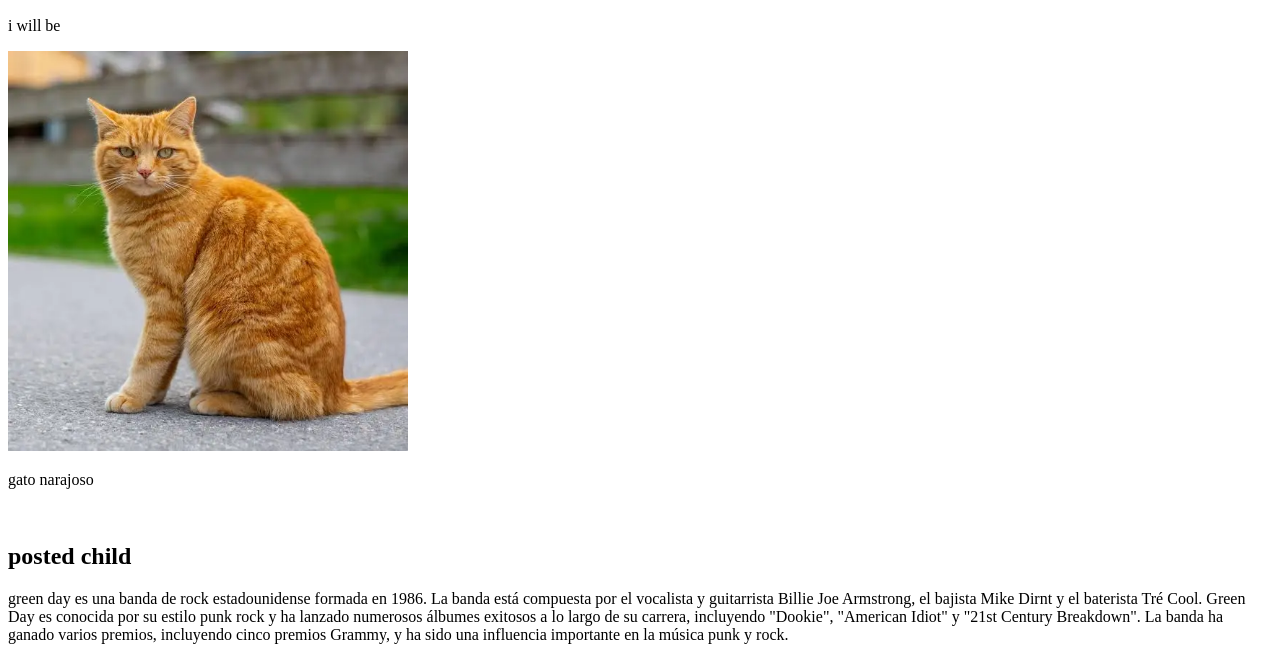
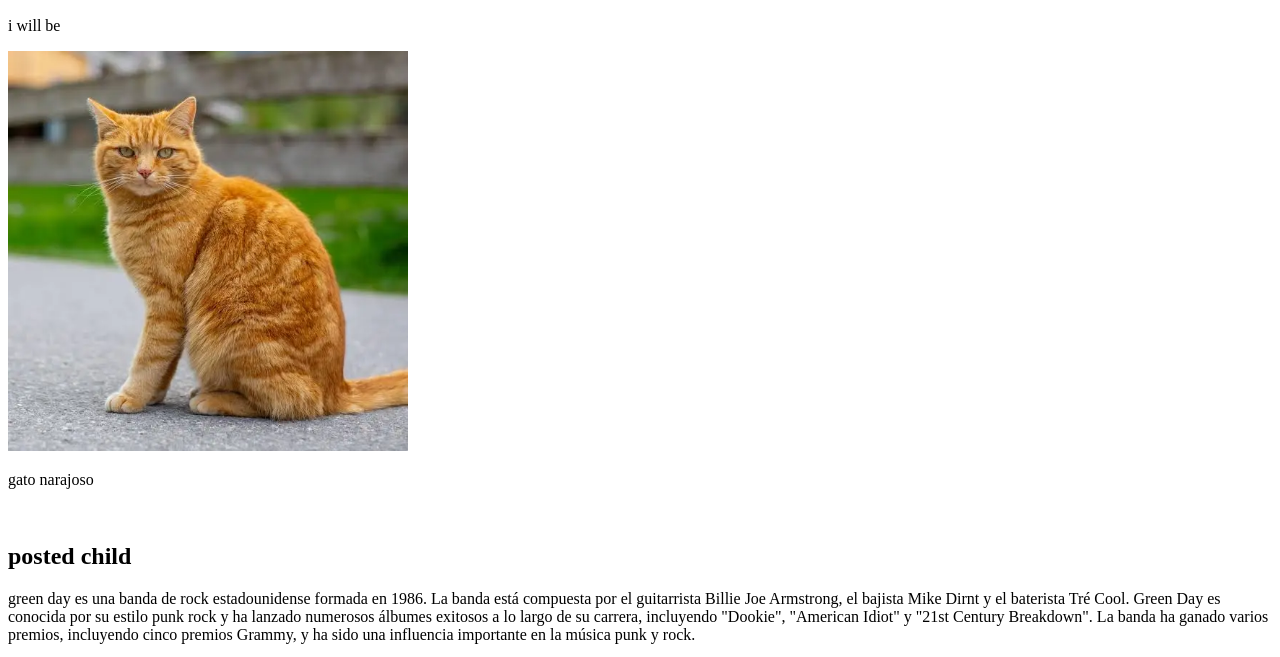
Before and after one commit to fernd15/pruebas-gatito-, a plain HTML site: page blog.html in a window 1280 px wide. Shown: the part 110-767 px from the top of the page. Drawn offline with Linux system fonts and the light colour scheme.

Commit message:
modificacion en parrafo

```diff
--- a/blog.html
+++ b/blog.html
@@ -21,7 +21,7 @@
         <br>
                 <article>
             <h2>posted child</h2>
-            <p> green day es una banda de rock estadounidense formada en 1986. La banda está compuesta por el vocalista y guitarrista Billie Joe Armstrong, el bajista Mike Dirnt y el baterista Tré Cool. Green Day es conocida por su estilo punk rock y ha lanzado numerosos álbumes exitosos a lo largo de su carrera, incluyendo "Dookie", "American Idiot" y "21st Century Breakdown". La banda ha ganado varios premios, incluyendo cinco premios Grammy, y ha sido una influencia importante en la música punk y rock.
+            <p> green day es una banda de rock estadounidense formada en 1986. La banda está compuesta por el guitarrista Billie Joe Armstrong, el bajista Mike Dirnt y el baterista Tré Cool. Green Day es conocida por su estilo punk rock y ha lanzado numerosos álbumes exitosos a lo largo de su carrera, incluyendo "Dookie", "American Idiot" y "21st Century Breakdown". La banda ha ganado varios premios, incluyendo cinco premios Grammy, y ha sido una influencia importante en la música punk y rock.
 
 
             </p>
```
